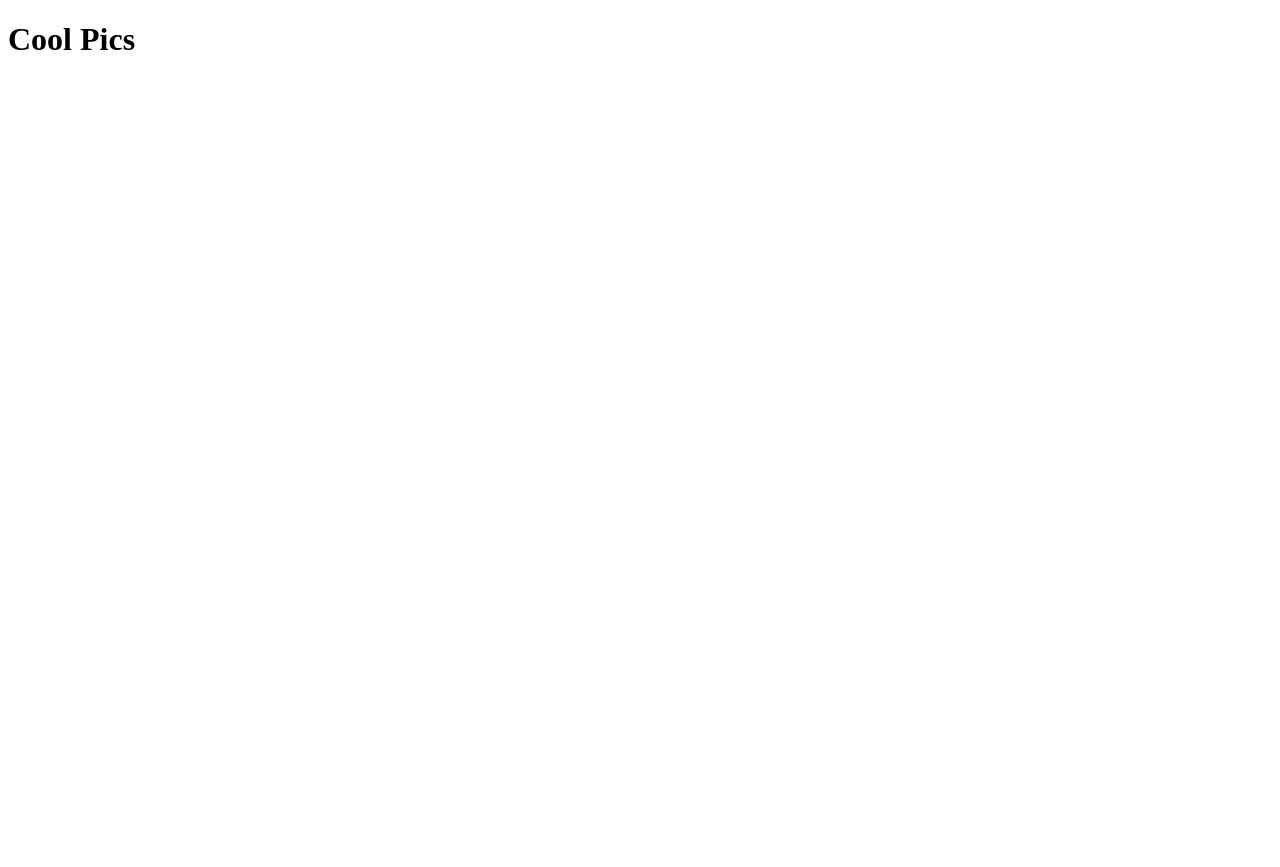
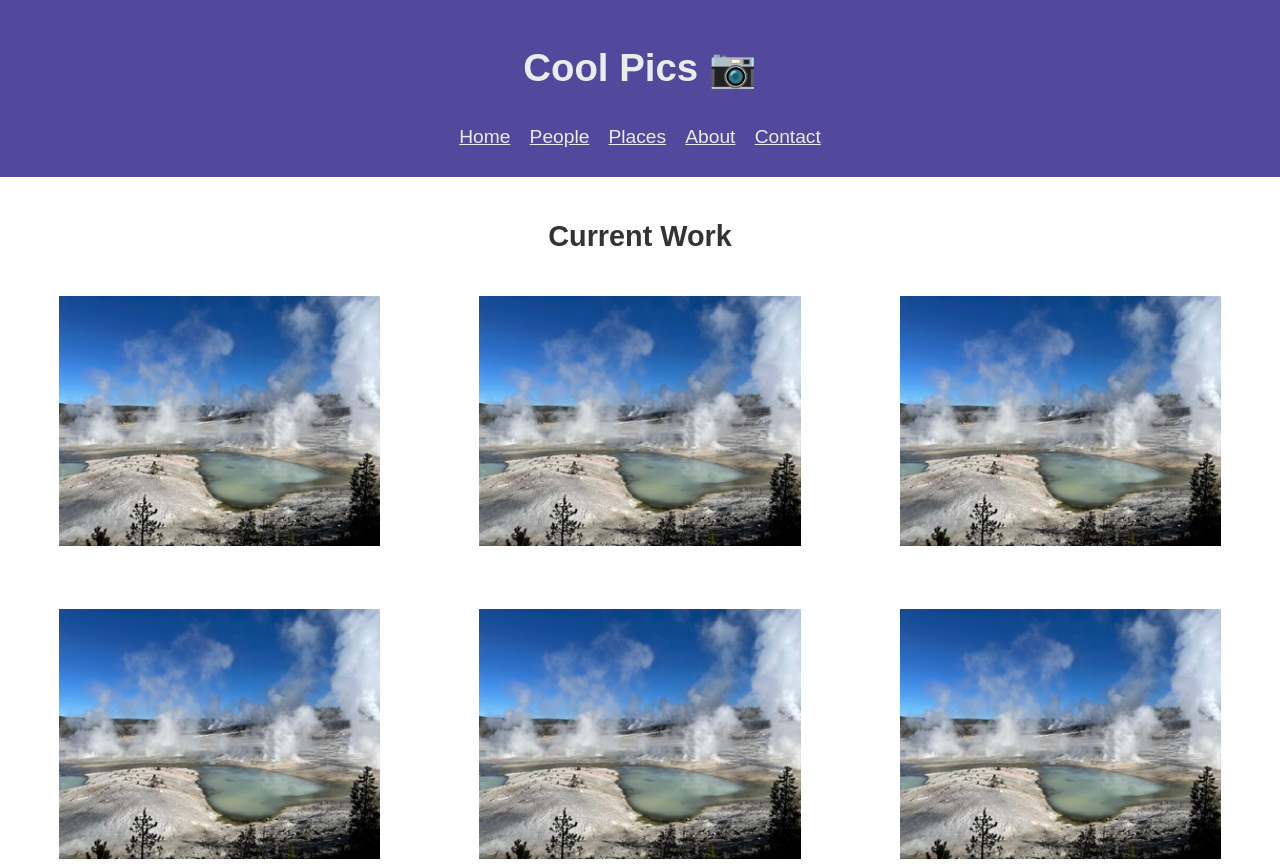
Before and after one commit to jjm981111/wdd131, a plain HTML site: page coolpics/index.html in a window 1280 px wide. Shown: the top 867 px of the page. Before the commit the page ends 800 px from the top, so only its background shows below. Drawn offline with Linux system fonts and the light colour scheme; a web font is replaced by a local one.

Commit message:
Cool pics part1

```diff
--- a/coolpics/coolpics.css
+++ b/coolpics/coolpics.css
@@ -0,0 +1,117 @@
+@import url("https://fonts.googleapis.com/css2?family=Mooli&display=swap");
+
+:root {
+    --primary-color: #52489c;
+    --secondary-color: #59c3c3;
+    --accent-color: #f45b69;
+    --text-dark: #333;
+    --text-light: #ebebeb;
+    --primary-font: Arial, Helvetica, sans-serif;
+    --secondary-font: 'Mooli', sans-serif;
+}
+
+body {
+    font-family: var(--primary-font);
+    font-size: 1.2em;
+    margin: 0;
+    padding: 0;
+    color: var(--text-dark);
+}
+
+header, footer {
+    background-color: var(--primary-color);
+    color: var(--text-light);
+    text-align: center;
+    padding: 1em 0;
+}
+
+.menu {
+    background: none;
+    border: none;
+    color: var(--text-light);
+    font-size: 1.2em;
+    cursor: pointer;
+}
+
+nav ul {
+    list-style: none;
+    padding: 0;
+    margin: 0;
+    display: block;
+}
+
+nav ul li {
+    margin: 0.5em 0;
+    text-decoration: underline;
+}
+
+nav ul a {
+    color: var(--text-light);
+    text-decoration: none;
+}
+
+main {
+    padding: 1em;
+    text-align: center;
+}
+
+.gallery {
+    display: grid;
+    grid-template-columns: 1fr;
+    gap: 1em;
+}
+
+img {
+    max-width: 100%;
+    height: 250px;
+    object-fit: cover;
+}
+
+footer {
+    margin-top: 1em;
+}
+
+
+
+@media (min-width: 700px) {
+    .gallery {
+        grid-template-columns: repeat(2, 1fr);
+    }
+
+    nav ul {
+        display: none;
+    }
+}
+
+@media (min-width: 1000px) {
+
+    header {
+        display: flex;
+        flex-direction: column; /* Stack items vertically */
+        align-items: center; /* Center items horizontally */
+    }
+
+
+
+    nav ul {
+        display: flex; /* Make list items align horizontally */
+        gap: 1em; /* Space between links */
+        list-style: none; /* Remove bullets */
+        padding: 0;
+        margin: 0;
+        align-items: center;
+    }
+
+    nav ul li{
+        display: inline;
+    }
+
+
+    .gallery {
+        grid-template-columns: repeat(3, 1fr);
+    }
+
+    .menu {
+        display: none;
+    }
+}
--- a/coolpics/index.html
+++ b/coolpics/index.html
@@ -3,11 +3,42 @@
 <head>
     <meta charset="UTF-8">
     <meta name="viewport" content="width=device-width, initial-scale=1.0">
-    <title>Cool Pics</title>
+    <meta name="description" content="Cool Pics - A demo photo gallery">
+    <meta name="author" content="Jaemok Jo">
+    <title>Cool Pics 📷</title>
+    <link rel="stylesheet" href="coolpics.css">
+    <script src="coolpics.js" defer></script>
 </head>
 <body>
     <header>
-        <h1>Cool Pics</h1>
+        <h1>Cool Pics 📷</h1>
+        <button class="menu">Menu</button>
+        <nav>
+            <ul>
+                <li><a href="#">Home</a></li>
+                <li><a href="#">People</a></li>
+                <li><a href="#">Places</a></li>
+                <li><a href="#">About</a></li>
+                <li><a href="#">Contact</a></li>
+            </ul>
+        </nav>
     </header>
+    <main>
+        <h2>Current Work</h2>
+        <section class="gallery">
+            <figure><img src="norris-sm.jpeg" alt="Picture"></figure>
+            <figure><img src="norris-sm.jpeg" alt="Picture"></figure>
+            <figure><img src="norris-sm.jpeg" alt="Picture"></figure>
+            <figure><img src="norris-sm.jpeg" alt="Picture"></figure>
+            <figure><img src="norris-sm.jpeg" alt="Picture"></figure>
+            <figure><img src="norris-sm.jpeg" alt="Picture"></figure>
+            <figure><img src="norris-sm.jpeg" alt="Picture"></figure>
+            <figure><img src="norris-sm.jpeg" alt="Picture"></figure>
+            <figure><img src="norris-sm.jpeg" alt="Picture"></figure>
+        </section>
+    </main>
+    <footer>
+        <p>©2023 Not a real site 😀</p>
+    </footer>
 </body>
 </html>
```
Also changed, not shown: coolpics/norris-sm.jpeg (added).
